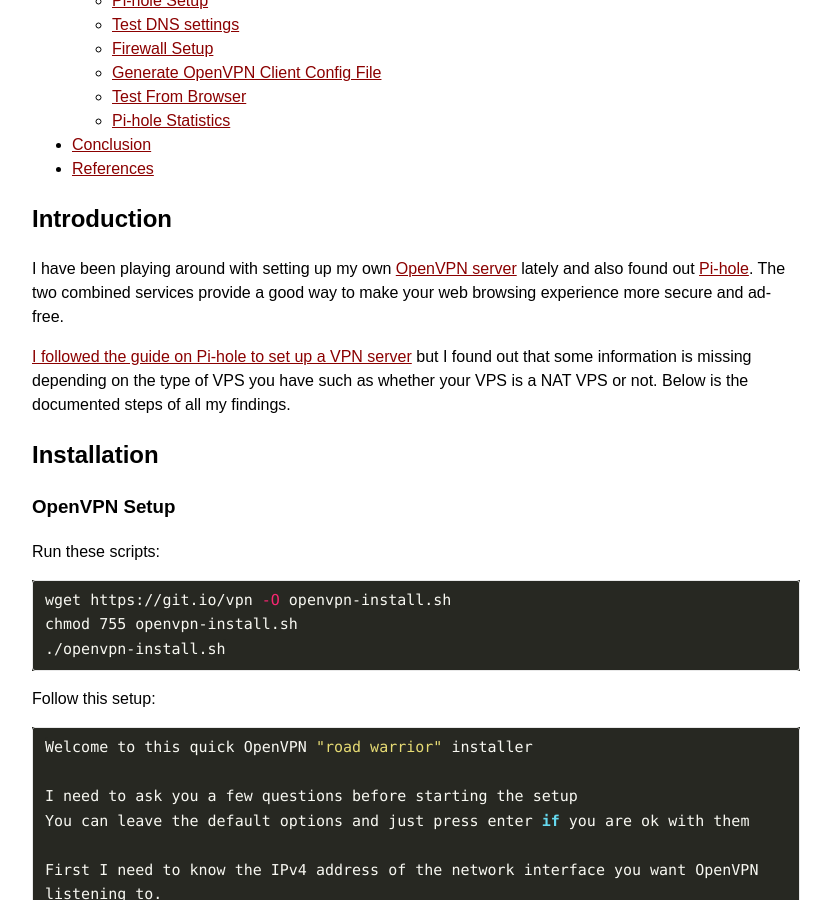
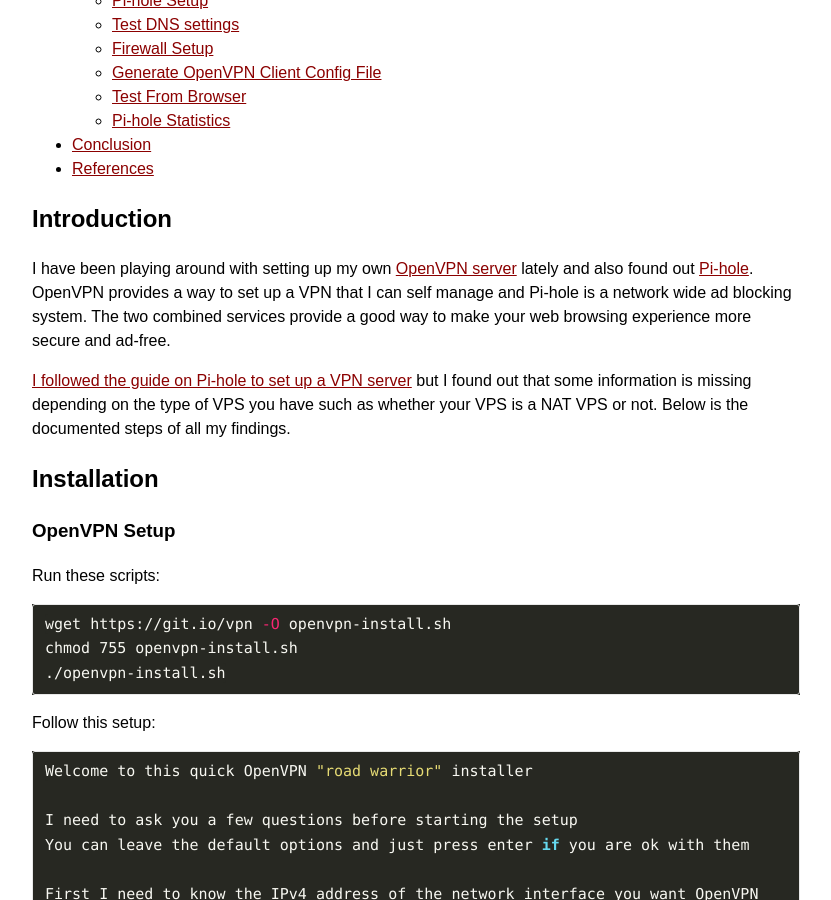
Before and after one commit to jasontthai/jasonthai.me, a Jekyll site: the page built from _posts/2019-08-25-how-to-host-openvpn-and-pi-hole-on-ubuntu-1804-vps.md, in a window 1280 px wide and 900 px high, scrolled down 435 px. Shown: the whole window, without its empty margins (224-1055 px from the left). Built offline with Jekyll 4.4.1, drawn with Linux system fonts in a browser that asks for light colours; our own code applies the rules of GitHub Pages for plain Markdown files; comment, search, counter and statistics services are not loaded; the table of contents is made by our own code; some of the changed text lies outside the part shown.

Commit message:
Add more description

````diff
--- a/_posts/2019-08-25-how-to-host-openvpn-and-pi-hole-on-ubuntu-1804-vps.md
+++ b/_posts/2019-08-25-how-to-host-openvpn-and-pi-hole-on-ubuntu-1804-vps.md
@@ -7,7 +7,7 @@
 ---
 
 ## Introduction
-I have been playing around with setting up my own [OpenVPN server](https://openvpn.net) lately and also found out [Pi-hole](https://pi-hole.net). The two combined services provide a good way to make your web browsing experience more secure and ad-free.
+I have been playing around with setting up my own [OpenVPN server](https://openvpn.net) lately and also found out [Pi-hole](https://pi-hole.net).  OpenVPN provides a way to set up a VPN that I can self manage and Pi-hole is a network wide ad blocking system. The two combined services provide a good way to make your web browsing experience more secure and ad-free.
 
 [I followed the guide on Pi-hole to set up a VPN server](https://docs.pi-hole.net/guides/vpn/setup-openvpn-server/) but I found out that some information is missing depending on the type of VPS you have such as whether your VPS is a NAT VPS or not. Below is the documented steps of all my findings.
 
@@ -85,7 +85,7 @@
 Restart OpenVPN services:
 ```shell
 systemctl daemon-reload
-systemctl restart openvpn
+systemctl restart openvpn // Jason's notes: just restarting openvpn does not change the configuration for OpenVPN server.
 systemctl restart openvpn-server@server.service
 ```
 
````
